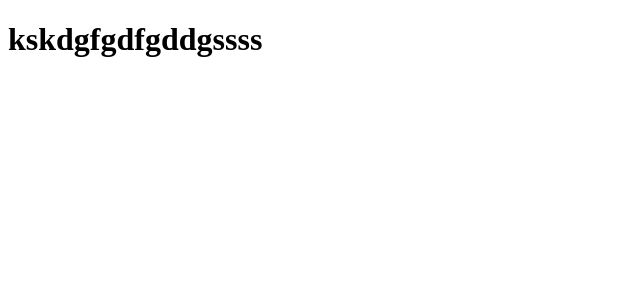
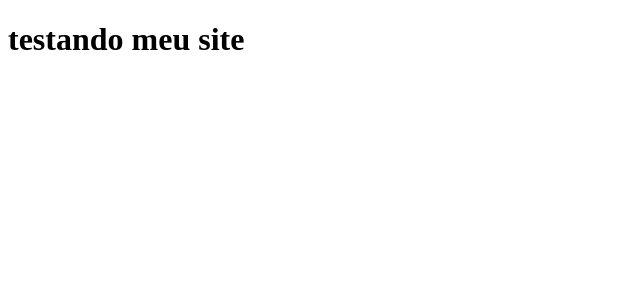
Before and after one commit to DevDaviDias/Clone-tabnews, a Next.js app: page / in a window 1280 px wide. Shown: the top 300 px of the page, without its empty margins (0-640 px from the left). Built offline with nearby package versions, Linux system fonts and the light colour scheme.

Commit message:
mudança de frase

```diff
--- a/pages/index.js
+++ b/pages/index.js
@@ -1,4 +1,4 @@
 function Home(){
-    return <h1>kskdgfgdfgddgssss</h1>
+    return <h1>testando meu site</h1>
 }
 export default Home;
```
